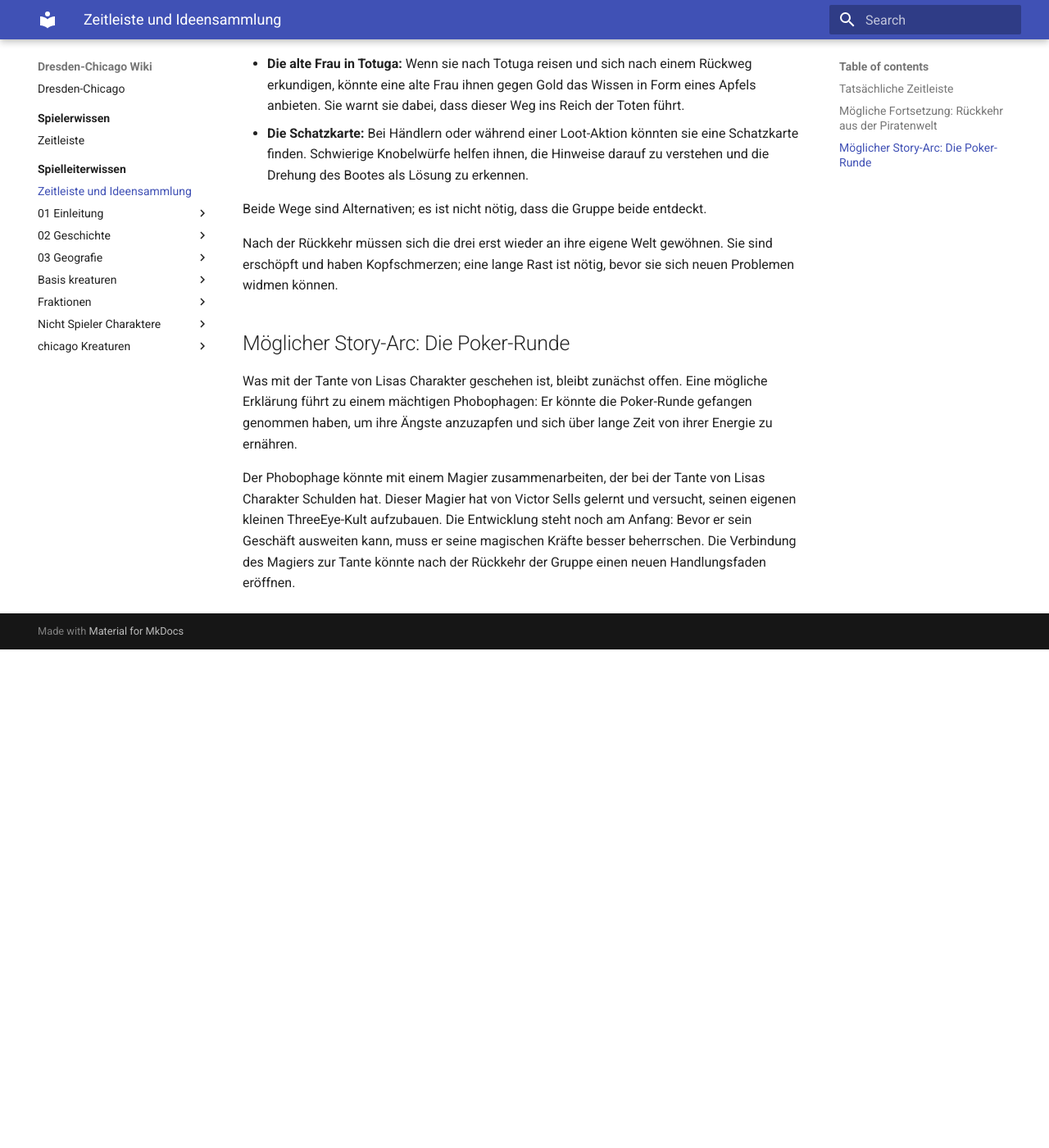
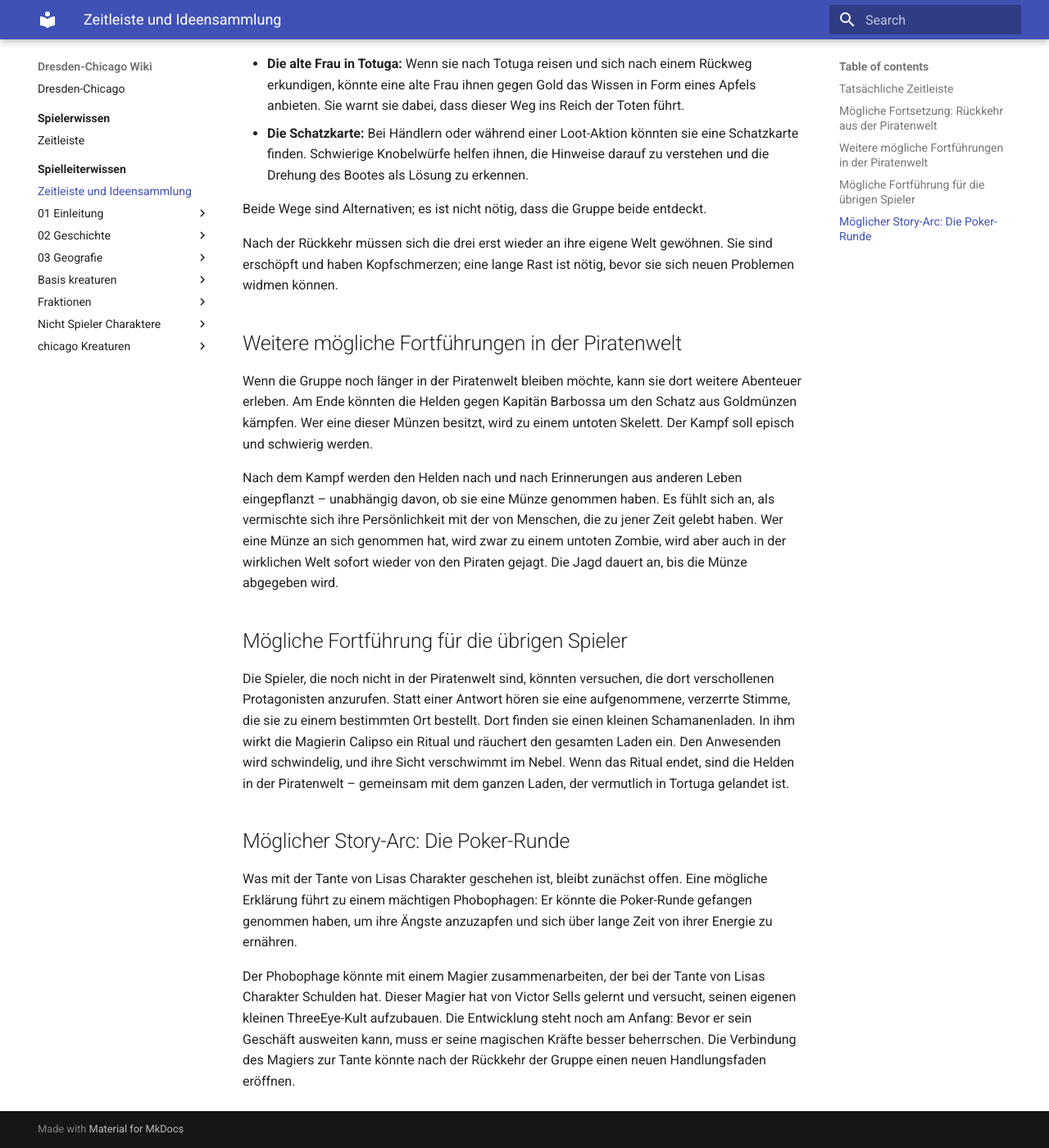
Before and after one commit to Davdcore/dresden-chicago, an MkDocs documentation site: the page built from docs/Spielleiterwissen/Zeitleiste und Ideensammlung.md, in a window 1280 px wide and 1400 px high, scrolled down 743 px. Shown: the whole window at 82% size. Built offline with MkDocs 1.6.1 and Material for MkDocs 9.7.7, drawn with Linux system fonts in a browser that asks for light colours; before the commit the page ends 1535 px from its top, so only the background shows below that.

Commit message:
Add pirate world story branches
Co-authored-by: Copilot App <223556219+Copilot@users.noreply.github.com>

```diff
--- a/docs/Spielleiterwissen/Zeitleiste und Ideensammlung.md
+++ b/docs/Spielleiterwissen/Zeitleiste und Ideensammlung.md
@@ -22,6 +22,16 @@ Beide Wege sind Alternativen; es ist nicht nötig, dass die Gruppe beide entdeck
 
 Nach der Rückkehr müssen sich die drei erst wieder an ihre eigene Welt gewöhnen. Sie sind erschöpft und haben Kopfschmerzen; eine lange Rast ist nötig, bevor sie sich neuen Problemen widmen können.
 
+## Weitere mögliche Fortführungen in der Piratenwelt
+
+Wenn die Gruppe noch länger in der Piratenwelt bleiben möchte, kann sie dort weitere Abenteuer erleben. Am Ende könnten die Helden gegen Kapitän Barbossa um den Schatz aus Goldmünzen kämpfen. Wer eine dieser Münzen besitzt, wird zu einem untoten Skelett. Der Kampf soll episch und schwierig werden.
+
+Nach dem Kampf werden den Helden nach und nach Erinnerungen aus anderen Leben eingepflanzt – unabhängig davon, ob sie eine Münze genommen haben. Es fühlt sich an, als vermischte sich ihre Persönlichkeit mit der von Menschen, die zu jener Zeit gelebt haben. Wer eine Münze an sich genommen hat, wird zwar zu einem untoten Zombie, wird aber auch in der wirklichen Welt sofort wieder von den Piraten gejagt. Die Jagd dauert an, bis die Münze abgegeben wird.
+
+## Mögliche Fortführung für die übrigen Spieler
+
+Die Spieler, die noch nicht in der Piratenwelt sind, könnten versuchen, die dort verschollenen Protagonisten anzurufen. Statt einer Antwort hören sie eine aufgenommene, verzerrte Stimme, die sie zu einem bestimmten Ort bestellt. Dort finden sie einen kleinen Schamanenladen. In ihm wirkt die Magierin Calipso ein Ritual und räuchert den gesamten Laden ein. Den Anwesenden wird schwindelig, und ihre Sicht verschwimmt im Nebel. Wenn das Ritual endet, sind die Helden in der Piratenwelt – gemeinsam mit dem ganzen Laden, der vermutlich in Tortuga gelandet ist.
+
 ## Möglicher Story-Arc: Die Poker-Runde
 
 Was mit der Tante von Lisas Charakter geschehen ist, bleibt zunächst offen. Eine mögliche Erklärung führt zu einem mächtigen Phobophagen: Er könnte die Poker-Runde gefangen genommen haben, um ihre Ängste anzuzapfen und sich über lange Zeit von ihrer Energie zu ernähren.
```
